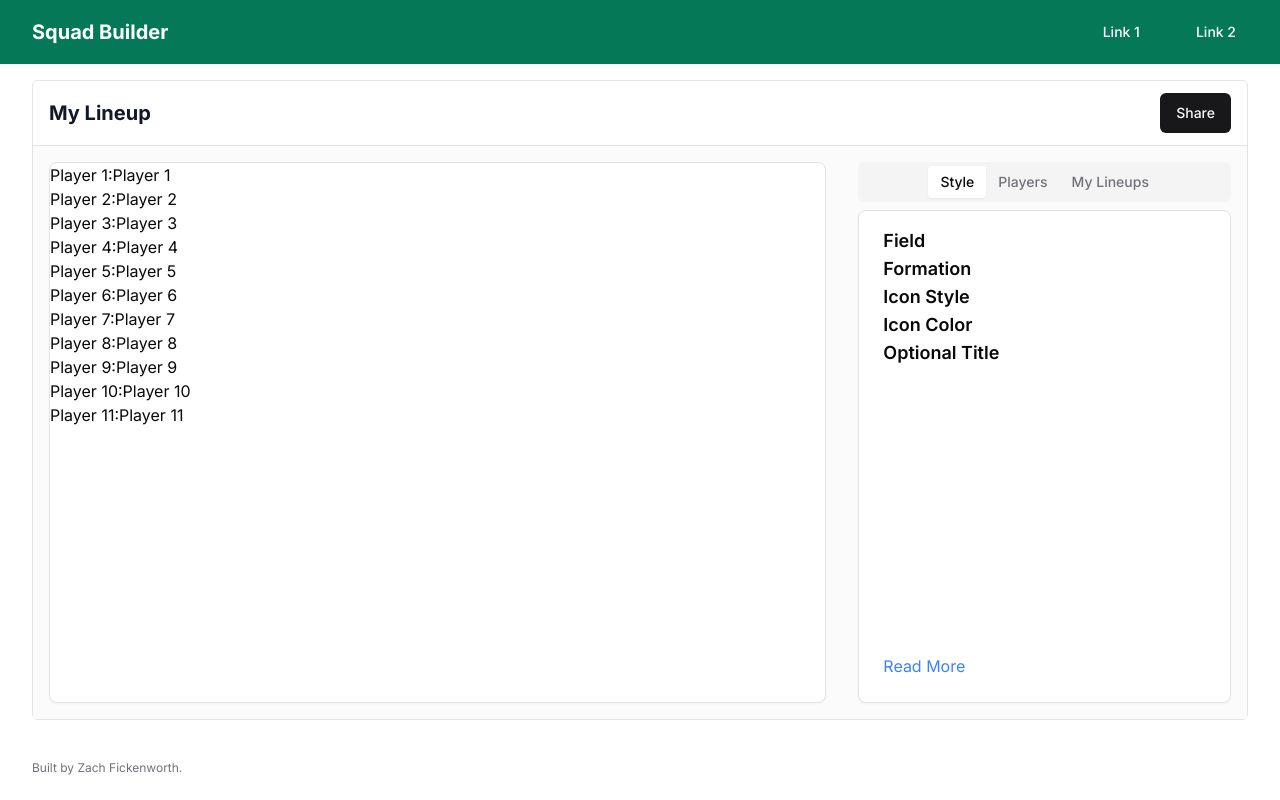
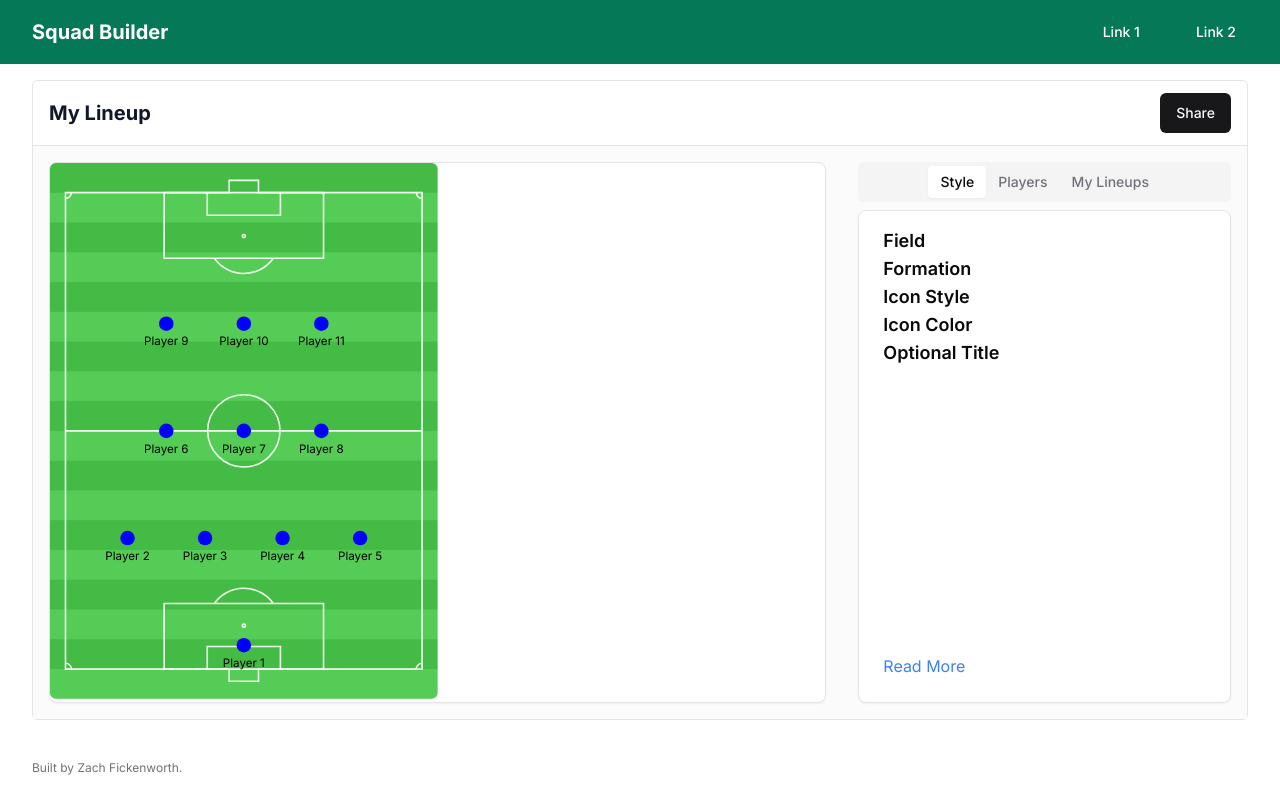
Before and after one commit to zafileo23/squad-builder, a Next.js app in the folder app/: page / in a window 1280 px wide. Built offline with nearby package versions, Linux system fonts and the light colour scheme.

Commit message:
functioning field

```diff
--- /dev/null
+++ b/app/src/components/production/field-svg.jsx
@@ -0,0 +1,28 @@
+import React from 'react';
+
+export const FieldSVG = ({ bgColor = '#4b4', bgSecondColor = '#5c5', lineColor = '#efe', children }) => {
+    return (
+        <svg xmlns="http://www.w3.org/2000/svg" viewBox="0 0 2670 3690" className="w-1/2 h-auto">
+            <defs>
+                <pattern id="fieldPattern" width="2" patternUnits="userSpaceOnUse" patternTransform="matrix(0 205 -205 0 0 0)" height="2">
+                    <rect width="1" fill={bgColor} height="2"/>
+                    <rect x="1" height="2" width="1" fill={bgSecondColor}/>
+                </pattern>
+            </defs>
+            <rect width="2670" fill="url(#fieldPattern)" rx="40" height="3690"/>
+            <g stroke={lineColor} strokeWidth="11" fill="none">
+                <path d="m106.7 1845h2456m-2456 1641v-3282l2456 .3v3282z"/>
+                <g id="g">
+                    <circle cy="3187" cx="1335" r="11"/>
+                    <path d="m2563 3446c-22 0-40 18-40 40m-2416-40c22.1 0 40 18 40 40m936 0v-156h504v156m297 0v-452h-1098l.6 452h447.4v84h202v-84zm-752-452a249 249 0 0 1 406 0"/>
+                </g>
+                <use y="-3690" xlinkHref="#g" transform="scale(1,-1)"/>
+                <circle cy="1845" cx="1335" r="249"/>
+                <circle cy="1845" cx="1335" r="11"/>
+            </g>
+            {children}
+        </svg>
+    );
+};
+
+export default FieldSVG;
--- a/app/src/components/production/formation.jsx
+++ b/app/src/components/production/formation.jsx
@@ -1,22 +1,34 @@
 import { useTeam } from '@/contexts/team-context';
+import FieldSVG from '@/components/production/field-svg';
 
 export const TeamFormation = () => {
     const { team, updatePlayerName } = useTeam();
 
+    // Define the function inside the component
+    const convertPosition = (playerPosition, maxFieldDimensions) => {
+        return {
+            x: (playerPosition.x / maxFieldDimensions.width) * 2670,
+            y: (playerPosition.y / maxFieldDimensions.height) * 3690
+        };
+    };
+
+    // Example dimensions, adjust as necessary
+    const fieldWidth = 100; // maximum x value of player positions
+    const fieldHeight = 100; // maximum y value of player positions
+
     return (
-        <div className="formation">
-            {team.map(player => (
-                <div key={player.id} className="player-input">
-                    <label htmlFor={`player-${player.id}`}>Player {player.id}:</label>
-                    <input
-                        id={`player-${player.id}`}
-                        type="text"
-                        value={player.name}
-                        onChange={(e) => updatePlayerName(player.id, e.target.value)}
-                        placeholder="Enter player name"
-                    />
-                </div>
-            ))}
+        <div className="max-w-4xl mx-auto overflow-hidden">
+            <FieldSVG>
+                {team.map(player => {
+                    const position = convertPosition({ x: player.x, y: player.y }, { width: fieldWidth, height: fieldHeight });
+                    return (
+                        <g key={player.id} transform={`translate(${position.x}, ${position.y})`}>
+                            <circle r="50" fill="blue" />
+                            <text y="150" fontSize="80" textAnchor="middle">{player.name}</text>
+                        </g>
+                    );
+                })}
+            </FieldSVG>
         </div>
     );
 };
--- a/app/src/contexts/team-context.js
+++ b/app/src/contexts/team-context.js
@@ -6,17 +6,17 @@ export const useTeam = () => useContext(TeamContext);
 
 export const TeamProvider = ({ children }) => {
     const [team, setTeam] = useState([
-        { id: 1, name: "Player 1", position: "Goalkeeper" },
-        { id: 2, name: "Player 2", position: "Right Back" },
-        { id: 3, name: "Player 3", position: "Left Back" },
-        { id: 4, name: "Player 4", position: "RCB" },
-        { id: 5, name: "Player 5", position: "LCB" },
-        { id: 6, name: "Player 6", position: "Center Midfield" },
-        { id: 7, name: "Player 7", position: "Right Wing" },
-        { id: 8, name: "Player 8", position: "Center Midfield" },
-        { id: 9, name: "Player 9", position: "Striker" },
-        { id: 10, name: "Player 10", position: "Attacking Midfield" },
-        { id: 11, name: "Player 11", position: "Left Wing" },
+        { id: 1, name: "Player 1", position: "Goalkeeper", x: 50, y: 90 },
+        { id: 2, name: "Player 2", position: "Defender", x: 20, y: 70 },
+        { id: 3, name: "Player 3", position: "Defender", x: 40, y: 70 },
+        { id: 4, name: "Player 4", position: "Defender", x: 60, y: 70 },
+        { id: 5, name: "Player 5", position: "Defender", x: 80, y: 70 },
+        { id: 6, name: "Player 6", position: "Midfielder", x: 30, y: 50 },
+        { id: 7, name: "Player 7", position: "Midfielder", x: 50, y: 50 },
+        { id: 8, name: "Player 8", position: "Midfielder", x: 70, y: 50 },
+        { id: 9, name: "Player 9", position: "Forward", x: 30, y: 30 },
+        { id: 10, name: "Player 10", position: "Forward", x: 50, y: 30 },
+        { id: 11, name: "Player 11", position: "Forward", x: 70, y: 30 }
     ]);
 
     const updatePlayerName = (id, name) => {
```
Also changed, not shown: app/public/Campofutebol.svg (added), 1 other file (tests, documents, lock files or other folders).
